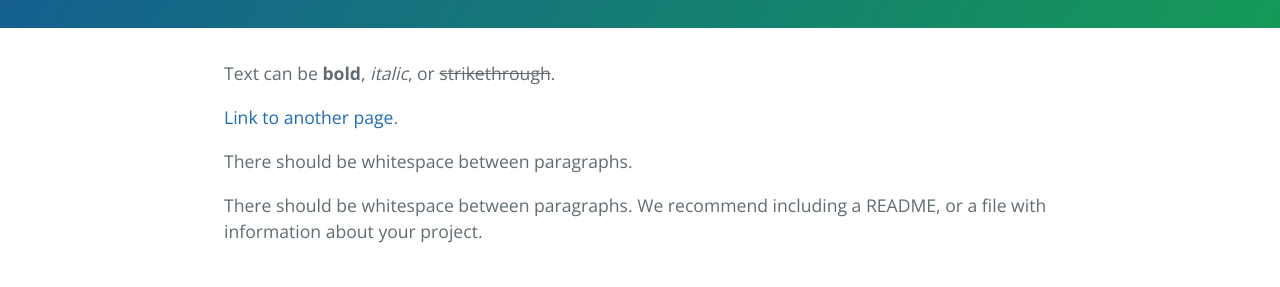
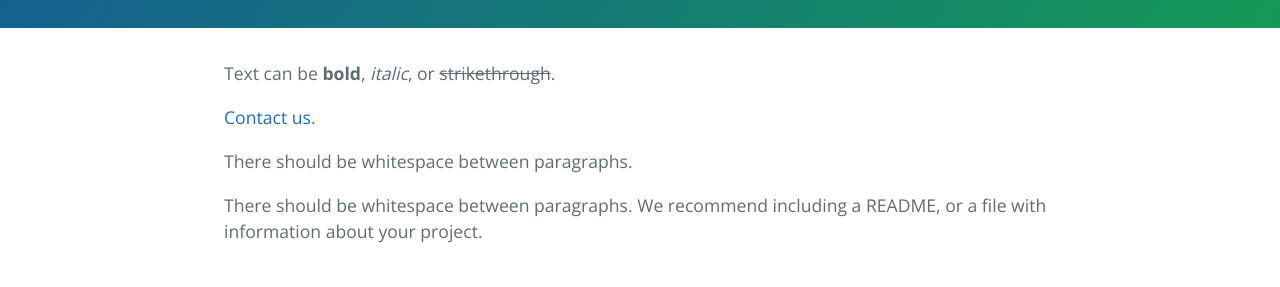
Before and after one commit to Chaitanya-Kute/Website, a Jekyll site: the page built from index.md, in a window 1280 px wide and 900 px high. Shown: the part 355-642 px from the top of the window. Built offline with Jekyll 4.4.1, drawn with Linux system fonts in a browser that asks for light colours.

Commit message:
Update index.md

```diff
--- a/index.md
+++ b/index.md
@@ -4,7 +4,7 @@ layout: default
 
 Text can be **bold**, _italic_, or ~~strikethrough~~.
 
-[Link to another page](./another-page.html).
+[Contact us](./another-page.html).
 
 There should be whitespace between paragraphs.
 
```
